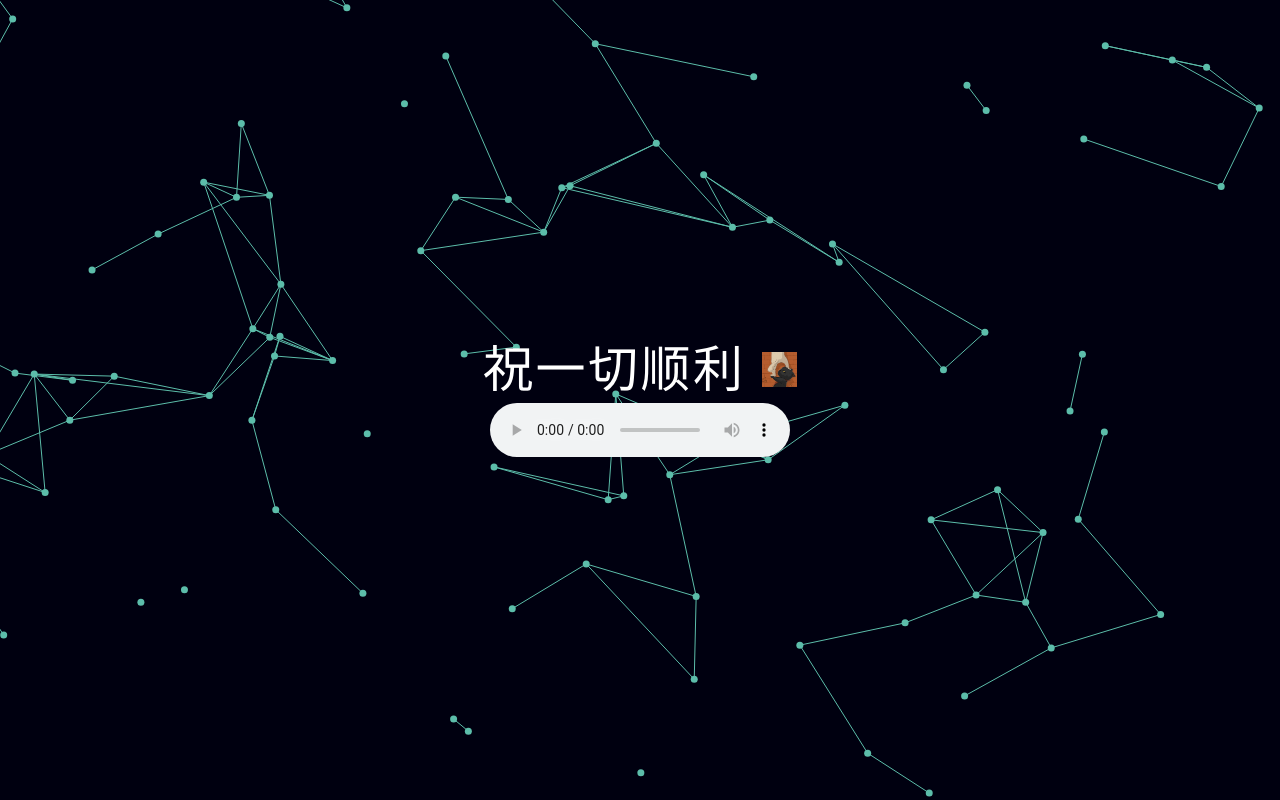
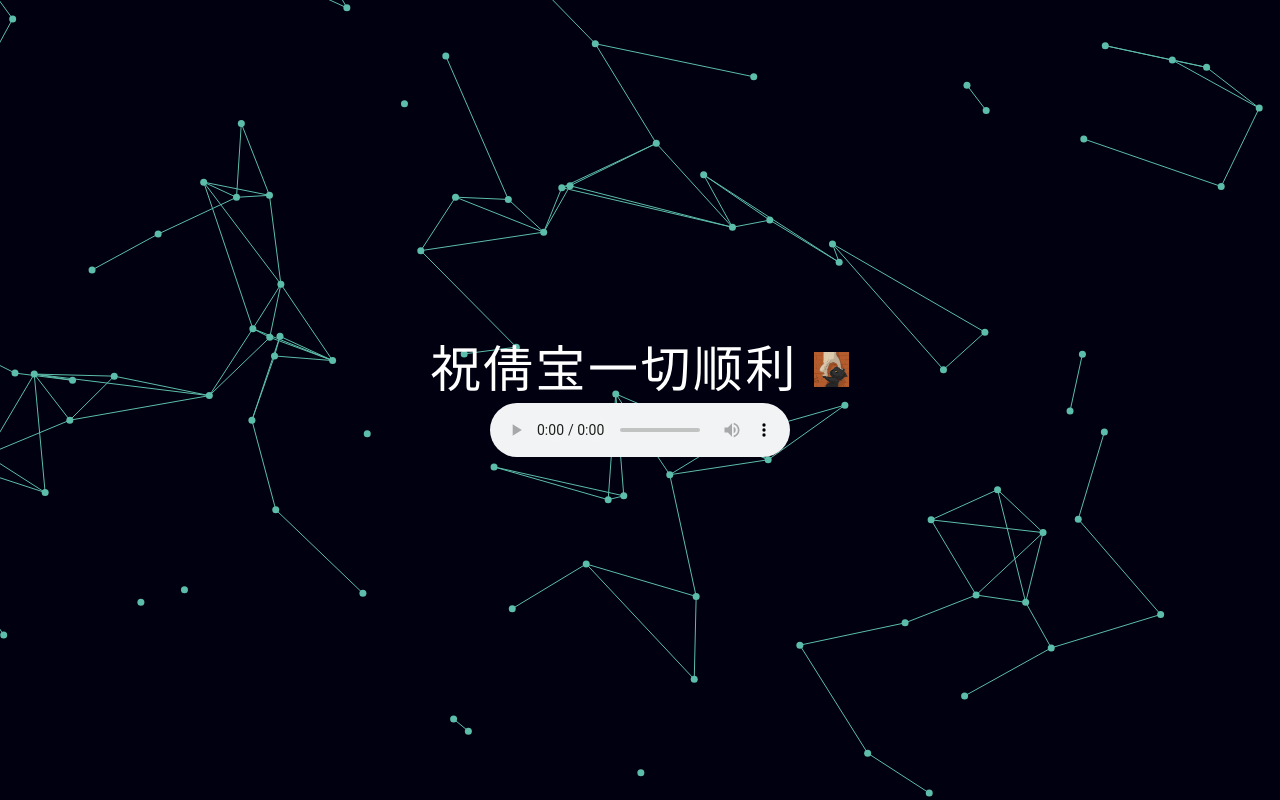
Before and after one commit to RashadAlison/ToSensitive, a plain HTML site: page index.html in a window 1280 px wide. Drawn offline with Linux system fonts and the light colour scheme.

Commit message:
mod index.html

```diff
--- a/index.html
+++ b/index.html
@@ -18,7 +18,7 @@
 
 <div id="particles">
   <div id="intro">
-      <h2 style="font-family: 'Syncopate', sans-serif; font-weight: 10;">祝一切顺利&nbsp<a href="assets/cat.html" style="color: white;"><img src="assets/4.jpg" height="35" width="35"></a></h2>
+      <h2 style="font-family: 'Syncopate', sans-serif; font-weight: 10;">祝倩宝一切顺利&nbsp<a href="assets/cat.html" style="color: white;"><img src="assets/4.jpg" height="35" width="35"></a></h2>
         <hr style="width: 50%; background-color: #E83951; border-color: #E83951;">
 <!--    <a href="https://www.linkedin.com/in/#/" style="color: white;"><i class="fab fa-linkedin" style="font-size: 2em;"></i></a>-->
 <!--    <a href="" style="color: white;"><i class="fab fa-qq" style="font-size: 2em;"></i></a>-->
```
Also changed, not shown: 1 other file.
